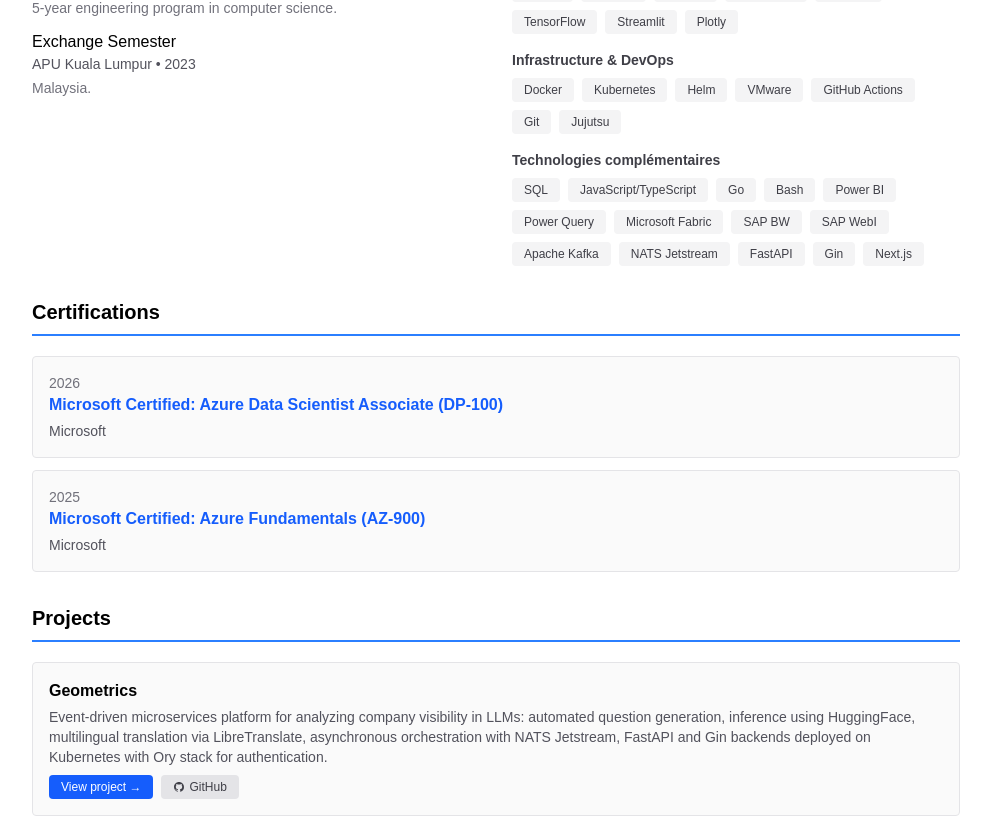
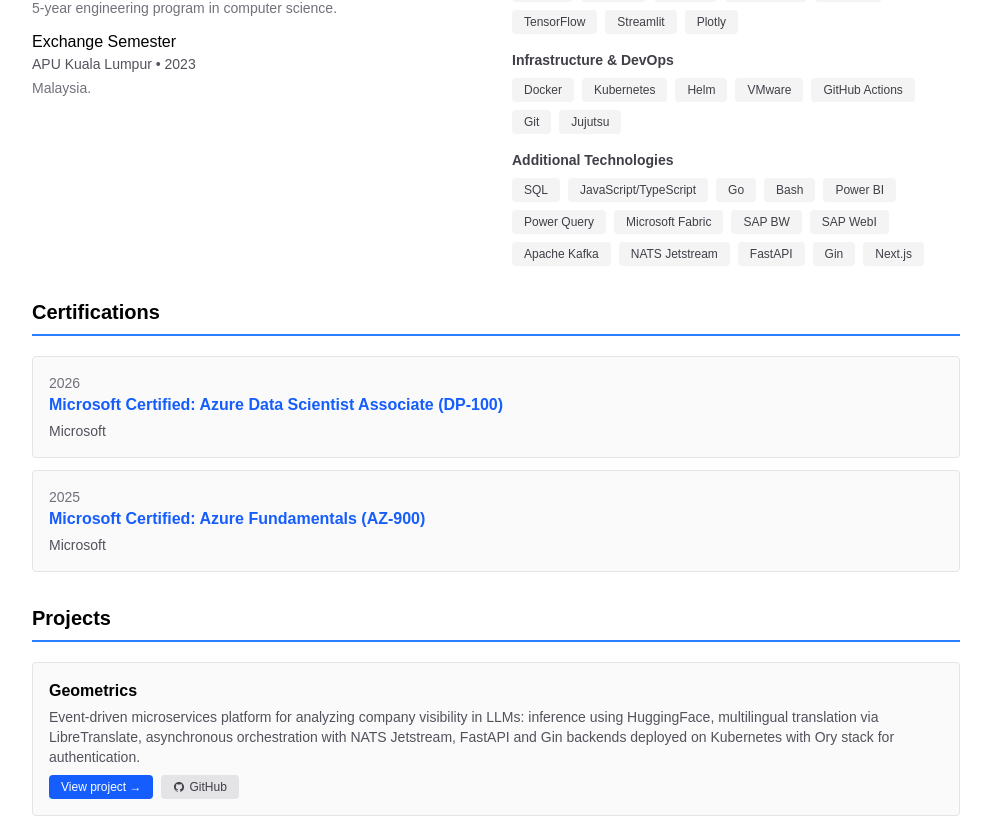
Before and after one commit to AntoineCmbld/combaldieu.fr, a Next.js app: page /cv in a window 1280 px wide. Shown: the part 1046-1863 px from the top of the page, without its empty margins (144-1135 px from the left). Built offline with nearby package versions, Linux system fonts and the light colour scheme.

Commit message:
minor fixes

```diff
--- a/app/cv/page.tsx
+++ b/app/cv/page.tsx
@@ -178,7 +178,7 @@
                 </div>
               </div>
               <div>
-                <h3 className="text-sm font-semibold text-zinc-700 dark:text-zinc-300 mb-2">Technologies complémentaires</h3>
+                <h3 className="text-sm font-semibold text-zinc-700 dark:text-zinc-300 mb-2">Additional Technologies</h3>
                 <div className="flex flex-wrap gap-2">
                   {resume.skills.other.map((s, i) => (
                     <span
--- a/app/cv/resume.ts
+++ b/app/cv/resume.ts
@@ -65,7 +65,7 @@
     {
       name: "Geometrics",
       description:
-        "Event-driven microservices platform for analyzing company visibility in LLMs: automated question generation, inference using HuggingFace, multilingual translation via LibreTranslate, asynchronous orchestration with NATS Jetstream, FastAPI and Gin backends deployed on Kubernetes with Ory stack for authentication.",
+        "Event-driven microservices platform for analyzing company visibility in LLMs: inference using HuggingFace, multilingual translation via LibreTranslate, asynchronous orchestration with NATS Jetstream, FastAPI and Gin backends deployed on Kubernetes with Ory stack for authentication.",
       link: "https://geometrics.combaldieu.fr",
       github: "https://github.com/orgs/geo-metrics-project/repositories",
     },
```
Also changed, not shown: 1 other file (tests, documents, lock files or other folders).
